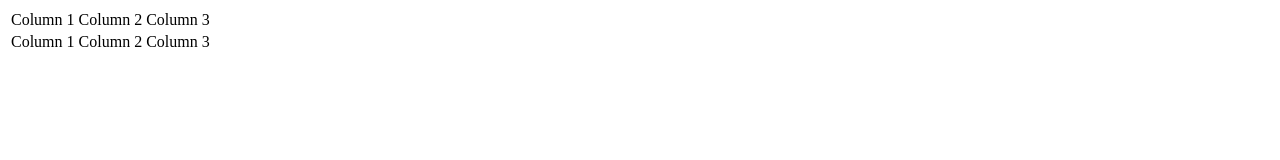
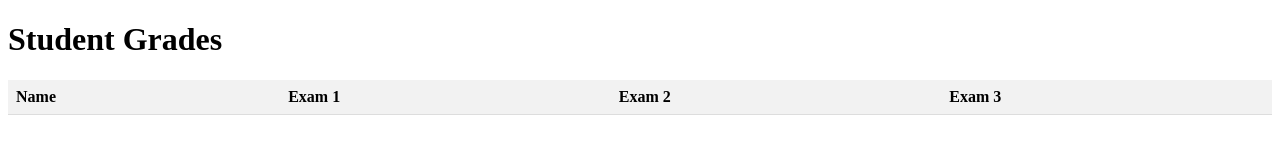
Before and after one commit to lirgoffer/Devops_project, a website: page html/page.html in a window 1280 px wide. Drawn offline with Linux system fonts and the light colour scheme.

Commit message:
created table page.html

```diff
--- a/html/page.html
+++ b/html/page.html
@@ -1,12 +1,40 @@
-<table>
-    <tr>
-      <td>Column 1</td>
-      <td>Column 2</td>
-      <td>Column 3</td>
-    </tr>
-    <tr>
-      <td>Column 1</td>
-      <td>Column 2</td>
-      <td>Column 3</td>
-    </tr>
+<!DOCTYPE html>
+<html>
+<head>
+  <title>Student Grades</title>
+  <style>
+    table {
+      border-collapse: collapse;
+      width: 100%;
+    }
+
+    th, td {
+      padding: 8px;
+      text-align: left;
+      border-bottom: 1px solid #ddd;
+    }
+
+    th {
+      background-color: #f2f2f2;
+    }
+  </style>
+</head>
+<body>
+  <h1>Student Grades</h1>
+  <table id="gradesTable">
+    <thead>
+      <tr>
+        <th>Name</th>
+        <th>Exam 1</th>
+        <th>Exam 2</th>
+        <th>Exam 3</th>
+      </tr>
+    </thead>
+    <tbody>
+      <!-- Table rows will be dynamically populated using JavaScript -->
+    </tbody>
   </table>
+
+  <script src="index.js"></script>
+</body>
+</html>
```
Also changed, not shown: index.js (+25 -0 lines), style/style.css (deleted).
